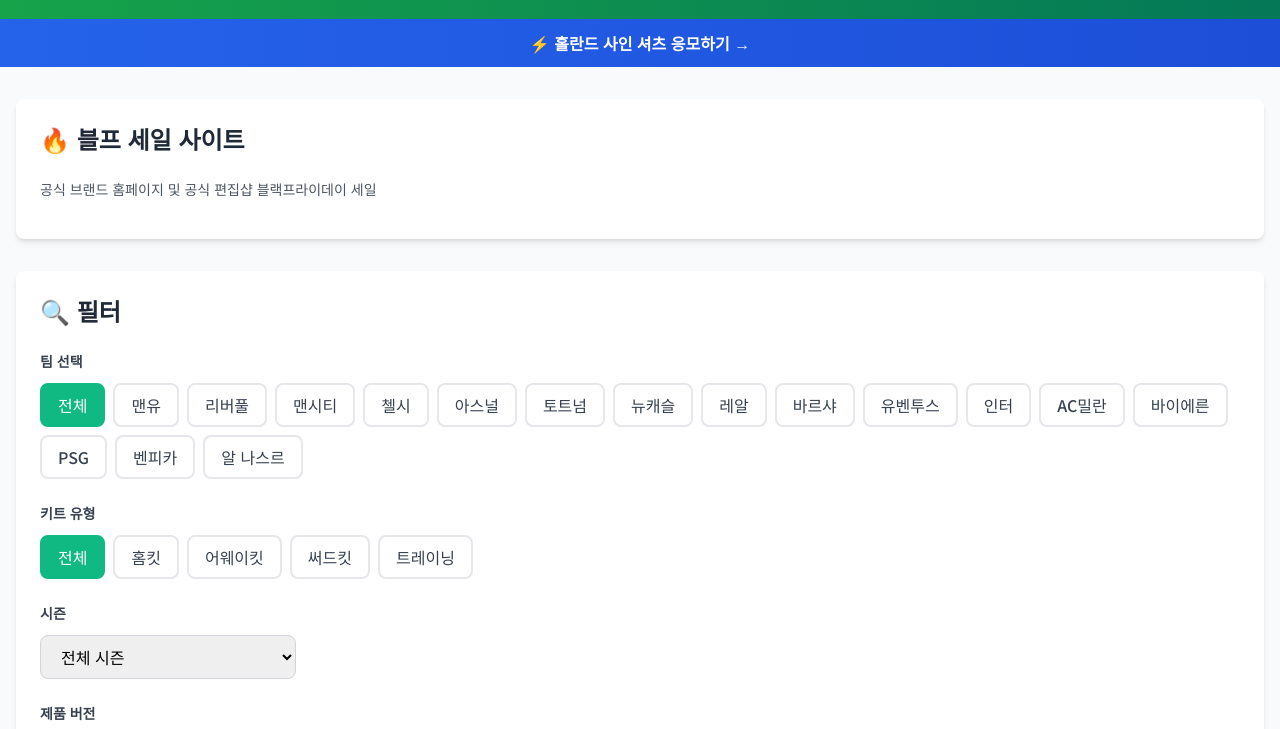
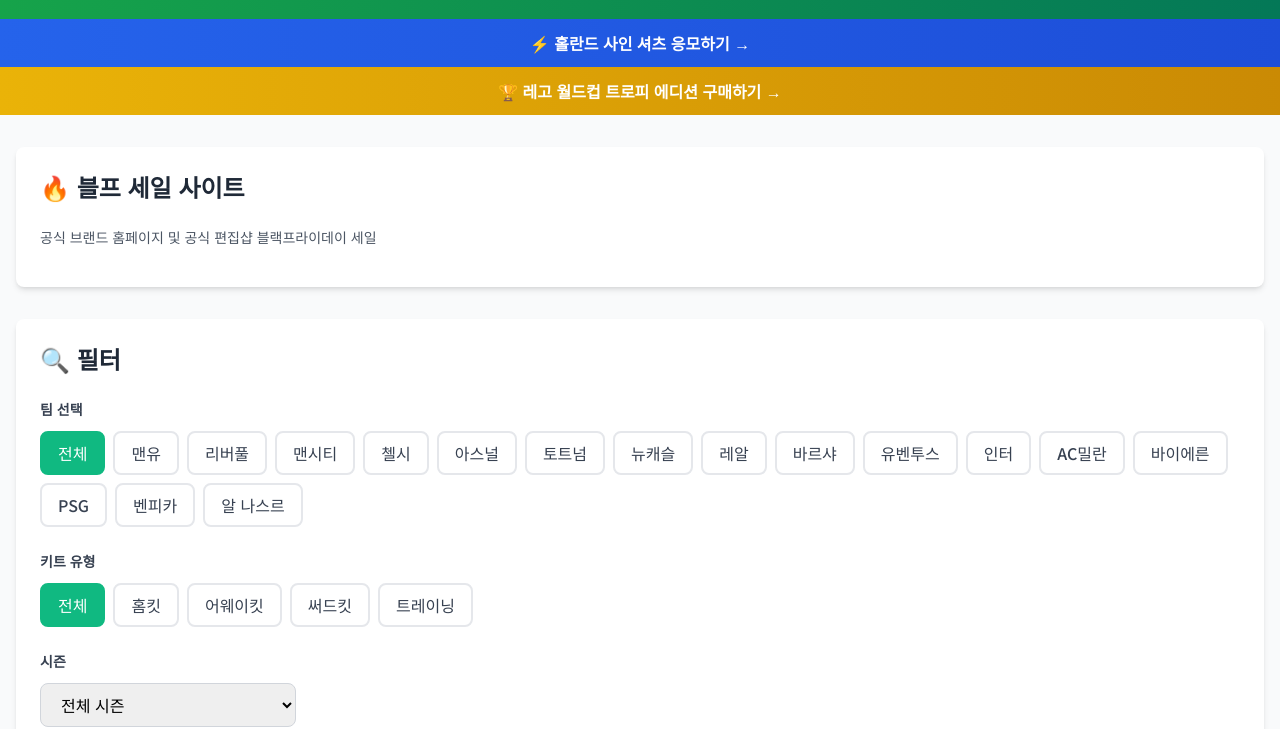
Before and after one commit to yoonjunsik/omacasemiro, a website: page index.html in a window 1280 px wide. Shown: the part 93-822 px from the top of the page. Drawn offline with nearby package versions, Linux system fonts and the light colour scheme; no server answers.

Commit message:
Add LEGO World Cup Trophy banner to main page

```diff
--- a/index.html
+++ b/index.html
@@ -78,6 +78,17 @@
         <div class="container mx-auto px-4 text-center">
             <p class="text-sm md:text-base font-bold">
                 ⚡ 홀란드 사인 셔츠 응모하기 →
+            </p>
+        </div>
+    </a>
+
+    <!-- 레고 월드컵 트로피 배너 -->
+    <a href="https://www.lego.com/ko-kr/product/fifa-world-cup-official-trophy-43020"
+       target="_blank"
+       class="block bg-gradient-to-r from-yellow-500 to-yellow-600 text-white py-3 hover:from-yellow-600 hover:to-yellow-700 transition-all duration-300">
+        <div class="container mx-auto px-4 text-center">
+            <p class="text-sm md:text-base font-bold">
+                🏆 레고 월드컵 트로피 에디션 구매하기 →
             </p>
         </div>
     </a>
```
